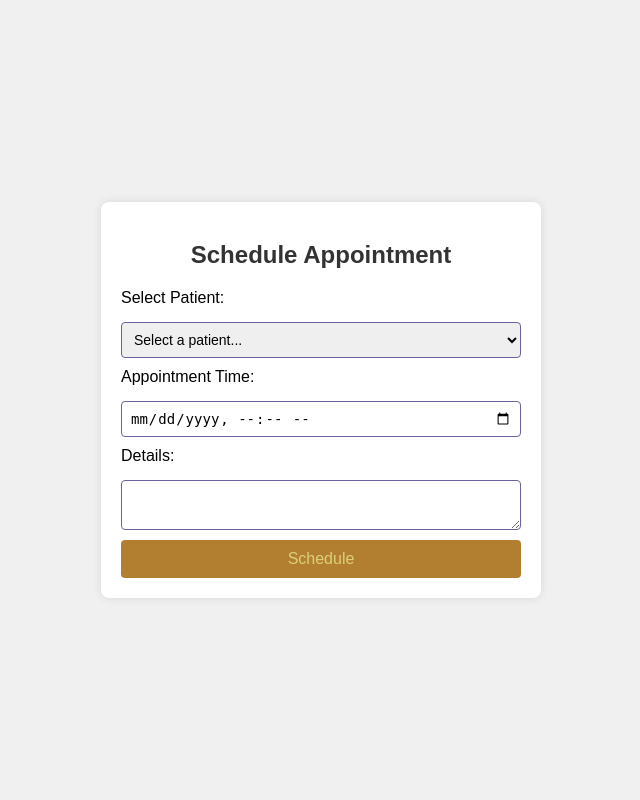
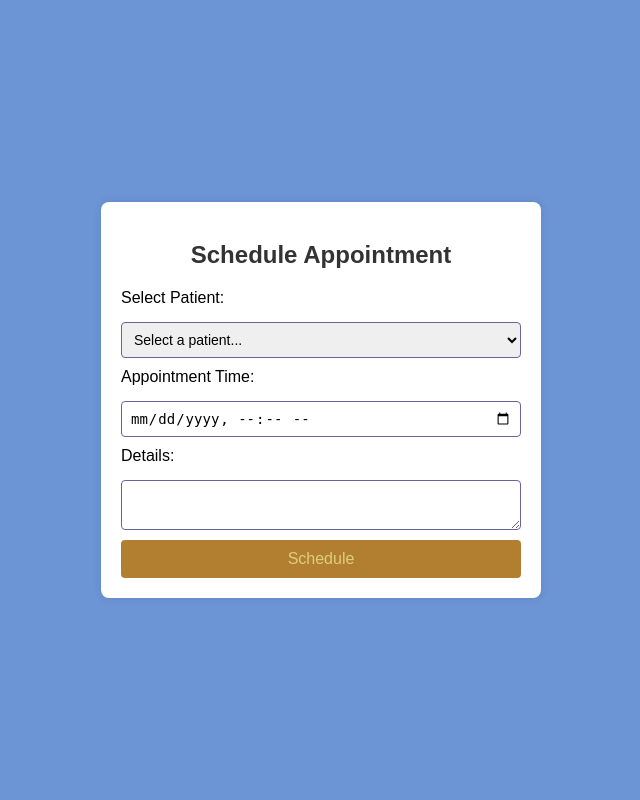
Before and after one commit to AbhinavKumar010/healthcare, a Flask app: page /schedule_appointment in a window 1280 px wide. Shown: the whole page, without its empty margins (319-959 px from the left). Run offline with Flask 3, Linux system fonts and the light colour scheme.

Commit message:
Update schedule_appointment.html

```diff
--- a/templates/schedule_appointment.html
+++ b/templates/schedule_appointment.html
@@ -7,7 +7,7 @@
     <style>
         body {
             font-family: Arial, sans-serif;
-            background-color: #f0f0f0;
+            background-color: #6c95d6;
             margin: 0;
             padding: 0;
             display: flex;
```
